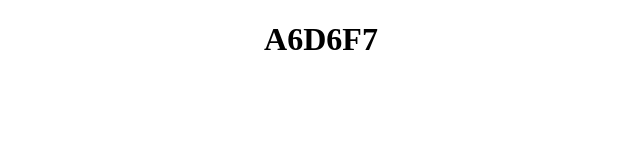
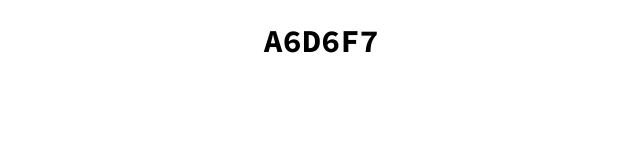
Before and after one commit to a6d6f7/a6d6f7.github.io, a plain HTML site: page index.html in a window 1280 px wide. Shown: the full height of the page, 319-959 px from the left. Drawn offline with Linux system fonts and the light colour scheme.

Commit message:
Update style.css

```diff
--- a/style.css
+++ b/style.css
@@ -3,4 +3,5 @@ body {
   padding: 0;
   margin: 0;
   text-align: center;
+  font-family: 'Source Code Pro', Courier, Monospace;
 }
```
